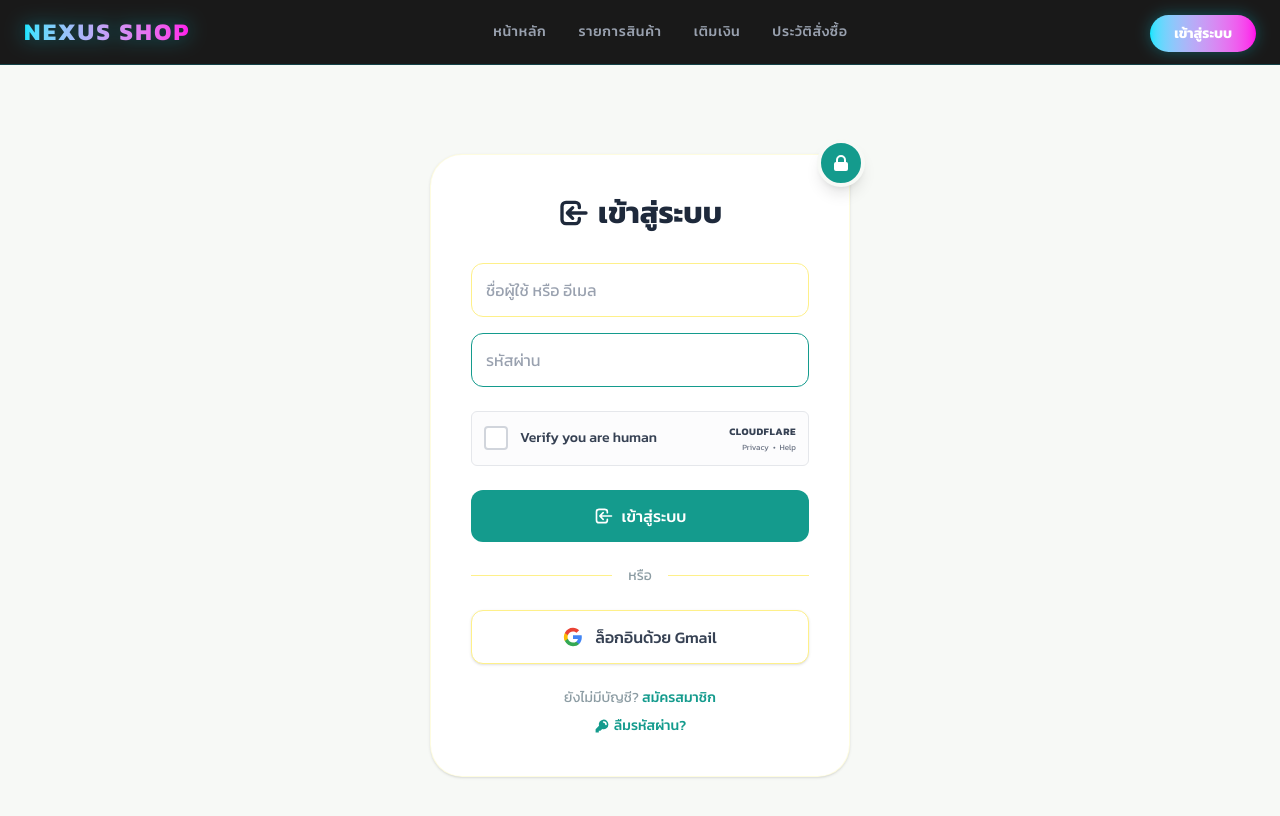
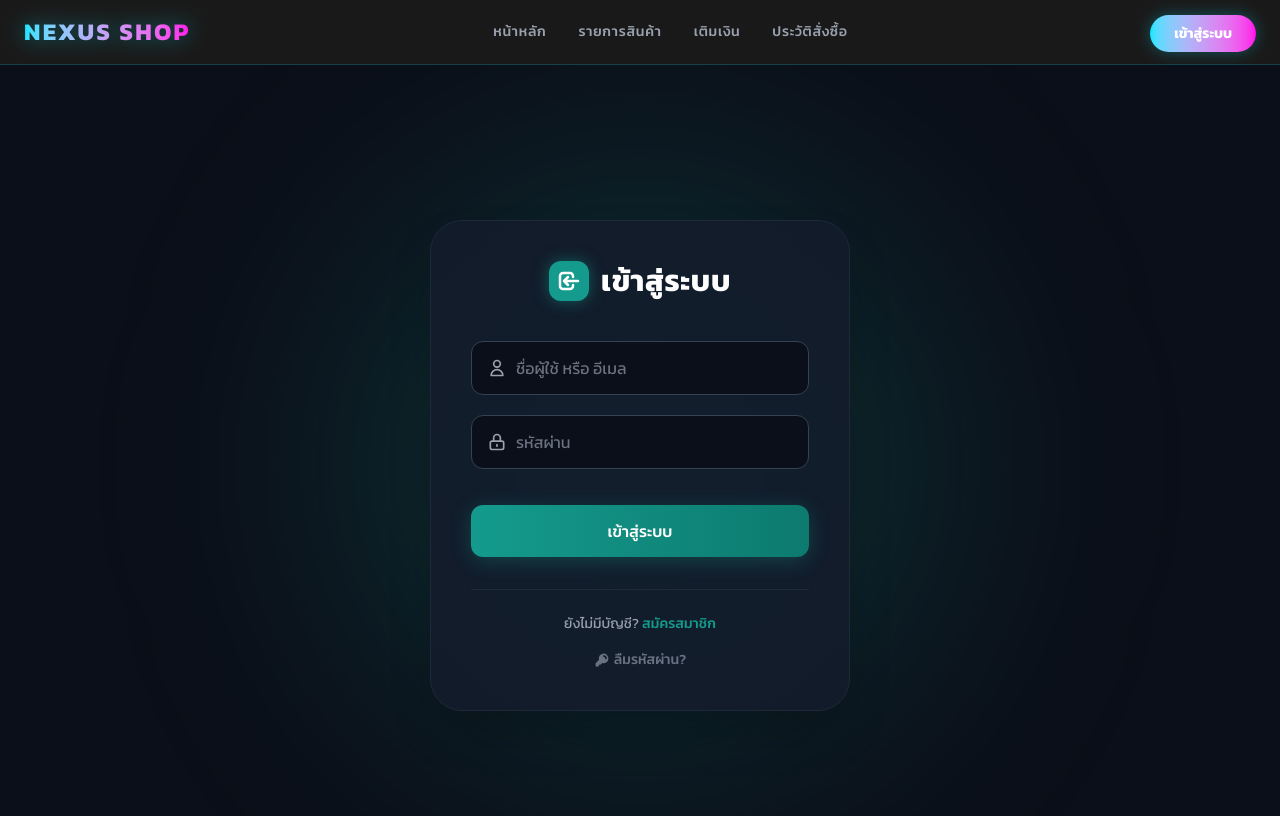
Before and after one commit to natthapongwanachai-cyber/nexus-shop, a Next.js app: page /login in a window 1280 px wide. Shown: the top 816 px of the page. Built offline with nearby package versions, Linux system fonts and the light colour scheme.

Commit message:
upgrade auth pages to premium dark UI and remove captcha/google

```diff
--- a/app/login/page.tsx
+++ b/app/login/page.tsx
@@ -14,16 +14,10 @@ export default function LoginPage() {
   const router = useRouter();
   const [username, setUsername] = useState("");
   const [password, setPassword] = useState("");
-  const [isCaptchaVerified, setIsCaptchaVerified] = useState(false);
   const [isLoading, setIsLoading] = useState(false);
 
   const handleLogin = async (e: React.FormEvent) => {
     e.preventDefault();
-    if (!isCaptchaVerified) {
-      alert("Please verify that you are human.");
-      return;
-    }
-
     setIsLoading(true);
 
     // Simulate API connection delay
@@ -31,123 +25,80 @@ export default function LoginPage() {
 
     console.log("Login attempt:", { username, password });
     setIsLoading(false);
-
-    // Redirect to home page upon successful login
     router.push("/");
   };
 
   return (
-    <main className={`min-h-screen bg-[#f7f9f6] flex items-center justify-center p-4 ${kanit.className}`}>
-      <div className="bg-white p-8 md:p-10 rounded-[2rem] w-full max-w-[420px] shadow-sm relative border border-yellow-100/50">
+    <main className={`min-h-screen bg-[#0b0f19] flex items-center justify-center p-4 relative overflow-hidden ${kanit.className}`}>
+      {/* Background Glow */}
+      <div className="absolute top-1/2 left-1/2 -translate-x-1/2 -translate-y-1/2 w-[600px] h-[600px] bg-[#149b8d]/20 blur-[120px] rounded-full pointer-events-none"></div>
 
-        <div className="absolute -top-4 -right-4 bg-[#149b8d] text-white w-12 h-12 rounded-full flex items-center justify-center shadow-lg border-4 border-[#f7f9f6]">
-          <svg xmlns="http://www.w3.org/2000/svg" className="h-5 w-5" viewBox="0 0 20 20" fill="currentColor">
-            <path fillRule="evenodd" d="M5 9V7a5 5 0 0110 0v2a2 2 0 012 2v5a2 2 0 01-2 2H5a2 2 0 01-2-2v-5a2 2 0 012-2zm8-2v2H7V7a3 3 0 016 0z" clipRule="evenodd" />
-          </svg>
-        </div>
+      <div className="bg-[#151c2c]/80 backdrop-blur-xl p-8 md:p-10 rounded-[2rem] w-full max-w-[420px] shadow-2xl relative border border-gray-800 z-10">
 
-        <div className="text-center mb-8">
-          <h1 className="text-3xl font-bold text-[#1e293b] flex items-center justify-center gap-2">
-            <svg xmlns="http://www.w3.org/2000/svg" className="h-8 w-8 text-[#1e293b]" fill="none" viewBox="0 0 24 24" stroke="currentColor" strokeWidth={2.5}>
-              <path strokeLinecap="round" strokeLinejoin="round" d="M11 16l-4-4m0 0l4-4m-4 4h14m-5 4v1a3 3 0 01-3 3H6a3 3 0 01-3-3V7a3 3 0 013-3h7a3 3 0 013 3v1" />
-            </svg>
+        <div className="text-center mb-10">
+          <h1 className="text-3xl font-bold text-white flex items-center justify-center gap-3 tracking-wide">
+            <span className="bg-[#149b8d] p-2 rounded-xl text-white shadow-[0_0_15px_rgba(20,155,141,0.5)]">
+              <svg xmlns="http://www.w3.org/2000/svg" className="h-6 w-6" fill="none" viewBox="0 0 24 24" stroke="currentColor" strokeWidth={2.5}>
+                <path strokeLinecap="round" strokeLinejoin="round" d="M11 16l-4-4m0 0l4-4m-4 4h14m-5 4v1a3 3 0 01-3 3H6a3 3 0 01-3-3V7a3 3 0 013-3h7a3 3 0 013 3v1" />
+              </svg>
+            </span>
             เข้าสู่ระบบ
           </h1>
         </div>
 
-        <form onSubmit={handleLogin} className="flex flex-col gap-4">
+        <form onSubmit={handleLogin} className="flex flex-col gap-5">
 
-          <div>
+          <div className="relative">
+            <div className="absolute inset-y-0 left-0 pl-4 flex items-center pointer-events-none">
+              <svg xmlns="http://www.w3.org/2000/svg" className="h-5 w-5 text-gray-400" fill="none" viewBox="0 0 24 24" stroke="currentColor">
+                <path strokeLinecap="round" strokeLinejoin="round" strokeWidth={2} d="M16 7a4 4 0 11-8 0 4 4 0 018 0zM12 14a7 7 0 00-7 7h14a7 7 0 00-7-7z" />
+              </svg>
+            </div>
             <input
               type="text"
               value={username}
               onChange={(e) => setUsername(e.target.value)}
               required
-              className="w-full bg-white border border-[#fef08a] rounded-xl p-3.5 text-gray-700 placeholder-gray-400 focus:outline-none focus:border-[#149b8d] focus:ring-1 focus:ring-[#149b8d] transition-all"
+              className="w-full bg-[#0b0f19] border border-gray-700 rounded-xl py-3.5 pl-11 pr-4 text-white placeholder-gray-500 focus:outline-none focus:border-[#149b8d] focus:ring-1 focus:ring-[#149b8d] transition-all"
               placeholder="ชื่อผู้ใช้ หรือ อีเมล"
             />
           </div>
 
-          <div>
+          <div className="relative">
+            <div className="absolute inset-y-0 left-0 pl-4 flex items-center pointer-events-none">
+              <svg xmlns="http://www.w3.org/2000/svg" className="h-5 w-5 text-gray-400" fill="none" viewBox="0 0 24 24" stroke="currentColor">
+                <path strokeLinecap="round" strokeLinejoin="round" strokeWidth={2} d="M12 15v2m-6 4h12a2 2 0 002-2v-6a2 2 0 00-2-2H6a2 2 0 00-2 2v6a2 2 0 002 2zm10-10V7a4 4 0 00-8 0v4h8z" />
+              </svg>
+            </div>
             <input
               type="password"
               value={password}
               onChange={(e) => setPassword(e.target.value)}
               required
-              className="w-full bg-white border border-[#149b8d] rounded-xl p-3.5 text-gray-700 placeholder-gray-400 focus:outline-none focus:border-[#149b8d] focus:ring-1 focus:ring-[#149b8d] transition-all"
+              className="w-full bg-[#0b0f19] border border-gray-700 rounded-xl py-3.5 pl-11 pr-4 text-white placeholder-gray-500 focus:outline-none focus:border-[#149b8d] focus:ring-1 focus:ring-[#149b8d] transition-all"
               placeholder="รหัสผ่าน"
             />
-          </div>
-
-          <div className="border border-gray-200 bg-gray-50/50 rounded-md p-3 flex items-center justify-between mt-2">
-            <div className="flex items-center gap-3">
-              <div
-                className={`w-6 h-6 border-2 rounded flex items-center justify-center cursor-pointer transition-colors ${isCaptchaVerified ? 'bg-green-500 border-green-500' : 'border-gray-300 bg-white'}`}
-                onClick={() => setIsCaptchaVerified(!isCaptchaVerified)}
-              >
-                {isCaptchaVerified && (
-                  <svg xmlns="http://www.w3.org/2000/svg" className="h-4 w-4 text-white" viewBox="0 0 20 20" fill="currentColor">
-                    <path fillRule="evenodd" d="M16.707 5.293a1 1 0 010 1.414l-8 8a1 1 0 01-1.414 0l-4-4a1 1 0 011.414-1.414L8 12.586l7.293-7.293a1 1 0 011.414 0z" clipRule="evenodd" />
-                  </svg>
-                )}
-              </div>
-              <span className="text-sm text-gray-700 font-medium select-none">
-                {isCaptchaVerified ? "สำเร็จ!" : "Verify you are human"}
-              </span>
-            </div>
-            <div className="flex flex-col items-end">
-              <span className="text-[10px] font-bold text-gray-700 tracking-wider">CLOUDFLARE</span>
-              <div className="flex gap-1 text-[8px] text-gray-500 mt-0.5">
-                <a href="#" className="hover:underline">Privacy</a>
-                <span>•</span>
-                <a href="#" className="hover:underline">Help</a>
-              </div>
-            </div>
           </div>
 
           <button
             type="submit"
             disabled={isLoading}
-            className={`w-full mt-2 bg-[#149b8d] hover:bg-[#118276] text-white font-medium py-3.5 rounded-xl transition-all flex items-center justify-center gap-2 ${isLoading ? 'opacity-70 cursor-not-allowed' : ''}`}
+            className={`w-full mt-4 bg-gradient-to-r from-[#149b8d] to-[#0d7a6f] hover:from-[#118276] hover:to-[#0a635a] text-white font-medium py-3.5 rounded-xl transition-all flex items-center justify-center gap-2 shadow-[0_4px_20px_rgba(20,155,141,0.3)] hover:shadow-[0_4px_25px_rgba(20,155,141,0.5)] ${isLoading ? 'opacity-70 cursor-not-allowed' : ''}`}
           >
             {isLoading ? (
-              <svg className="animate-spin -ml-1 mr-3 h-5 w-5 text-white" xmlns="http://www.w3.org/2000/svg" fill="none" viewBox="0 0 24 24">
+              <svg className="animate-spin h-5 w-5 text-white" xmlns="http://www.w3.org/2000/svg" fill="none" viewBox="0 0 24 24">
                 <circle className="opacity-25" cx="12" cy="12" r="10" stroke="currentColor" strokeWidth="4"></circle>
                 <path className="opacity-75" fill="currentColor" d="M4 12a8 8 0 018-8V0C5.373 0 0 5.373 0 12h4zm2 5.291A7.962 7.962 0 014 12H0c0 3.042 1.135 5.824 3 7.938l3-2.647z"></path>
               </svg>
-            ) : (
-              <svg xmlns="http://www.w3.org/2000/svg" className="h-5 w-5" fill="none" viewBox="0 0 24 24" stroke="currentColor" strokeWidth={2}>
-                <path strokeLinecap="round" strokeLinejoin="round" d="M11 16l-4-4m0 0l4-4m-4 4h14m-5 4v1a3 3 0 01-3 3H6a3 3 0 01-3-3V7a3 3 0 013-3h7a3 3 0 013 3v1" />
-              </svg>
-            )}
-            {isLoading ? "กำลังเข้าสู่ระบบ..." : "เข้าสู่ระบบ"}
+            ) : "เข้าสู่ระบบ"}
           </button>
         </form>
 
-        <div className="flex items-center my-6">
-          <div className="flex-1 border-t border-[#fef08a]"></div>
-          <span className="px-4 text-sm text-[#8c9ca3]">หรือ</span>
-          <div className="flex-1 border-t border-[#fef08a]"></div>
-        </div>
-
-        <button
-          type="button"
-          className="w-full bg-white border border-[#fef08a] hover:bg-gray-50 text-gray-700 font-medium py-3.5 rounded-xl transition-all flex items-center justify-center gap-3 mb-6 shadow-sm"
-        >
-          <svg viewBox="0 0 24 24" className="h-5 w-5" xmlns="http://www.w3.org/2000/svg">
-            <path d="M22.56 12.25c0-.78-.07-1.53-.2-2.25H12v4.26h5.92c-.26 1.37-1.04 2.53-2.21 3.31v2.77h3.57c2.08-1.92 3.28-4.74 3.28-8.09z" fill="#4285F4"/>
-            <path d="M12 23c2.97 0 5.46-.98 7.28-2.66l-3.57-2.77c-.98.66-2.23 1.06-3.71 1.06-2.86 0-5.29-1.93-6.16-4.53H2.18v2.84C3.99 20.53 7.7 23 12 23z" fill="#34A853"/>
-            <path d="M5.84 14.09c-.22-.66-.35-1.36-.35-2.09s.13-1.43.35-2.09V7.07H2.18C1.43 8.55 1 10.22 1 12s.43 3.45 1.18 4.93l2.85-2.22.81-.62z" fill="#FBBC05"/>
-            <path d="M12 5.38c1.62 0 3.06.56 4.21 1.64l3.15-3.15C17.45 2.09 14.97 1 12 1 7.7 1 3.99 3.47 2.18 7.07l3.66 2.84c.87-2.6 3.3-4.53 6.16-4.53z" fill="#EA4335"/>
-          </svg>
-          ล็อกอินด้วย Gmail
-        </button>
-
-        <div className="flex flex-col items-center gap-2 text-sm">
-          <p className="text-[#8c9ca3]">
-            ยังไม่มีบัญชี? <Link href="/register" className="text-[#149b8d] hover:underline font-medium">สมัครสมาชิก</Link>
+        <div className="flex flex-col items-center gap-4 text-sm mt-8 pt-6 border-t border-gray-800">
+          <p className="text-gray-400">
+            ยังไม่มีบัญชี? <Link href="/register" className="text-[#149b8d] hover:text-[#19c7b5] hover:underline font-medium transition-colors">สมัครสมาชิก</Link>
           </p>
-          <Link href="/forgot-password" className="text-[#149b8d] hover:underline font-medium flex items-center gap-1">
+          <Link href="/forgot-password" className="text-gray-500 hover:text-white font-medium flex items-center gap-1 transition-colors">
             <svg xmlns="http://www.w3.org/2000/svg" className="h-4 w-4" viewBox="0 0 20 20" fill="currentColor">
               <path fillRule="evenodd" d="M18 8a6 6 0 01-7.743 5.743L10 14l-1 1-1 1H6v2H2v-4l4.257-4.257A6 6 0 1118 8zm-6-4a1 1 0 100 2 2 2 0 012 2 1 1 0 102 0 4 4 0 00-4-4z" clipRule="evenodd" />
             </svg>
```
Also changed, not shown: app/forgot-password/page.tsx (+26 -33 lines), app/register/page.tsx (+21 -39 lines).
